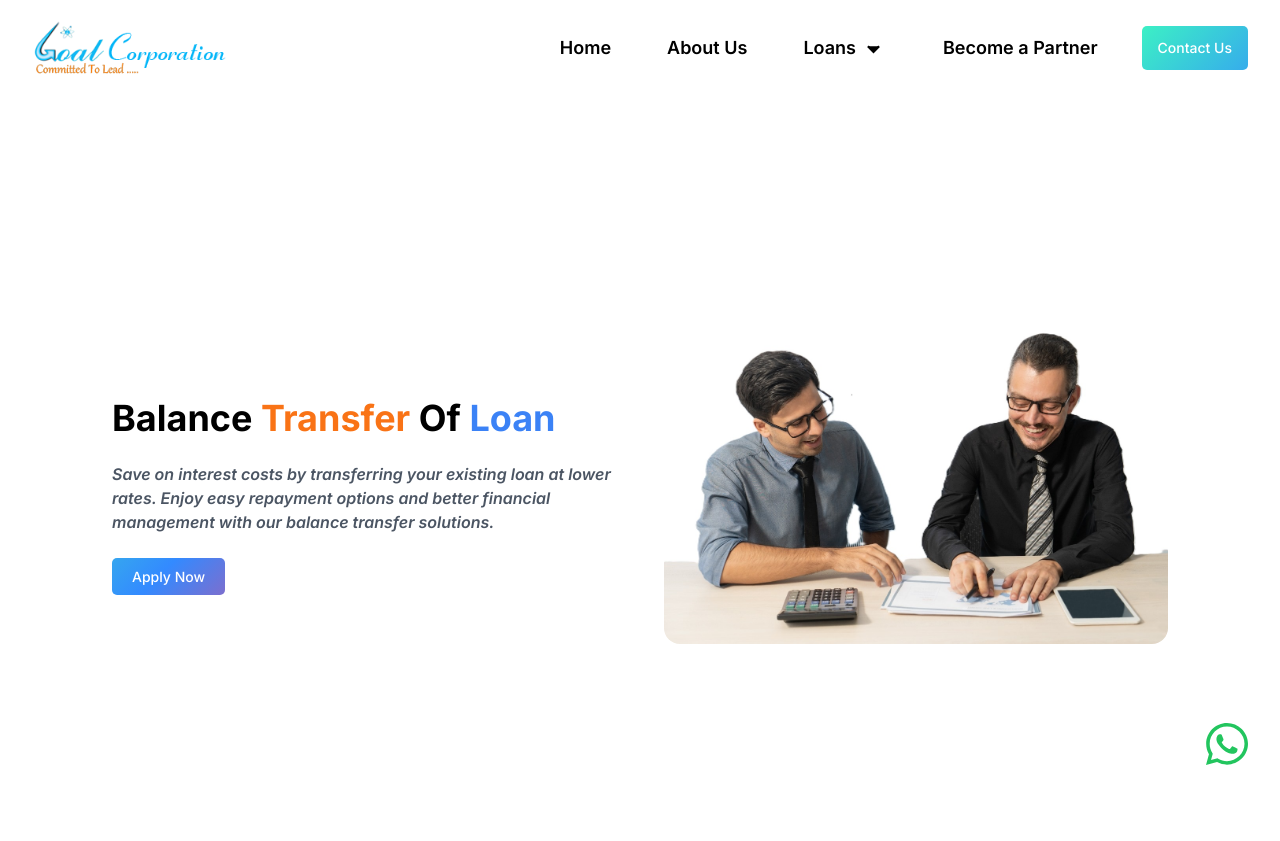
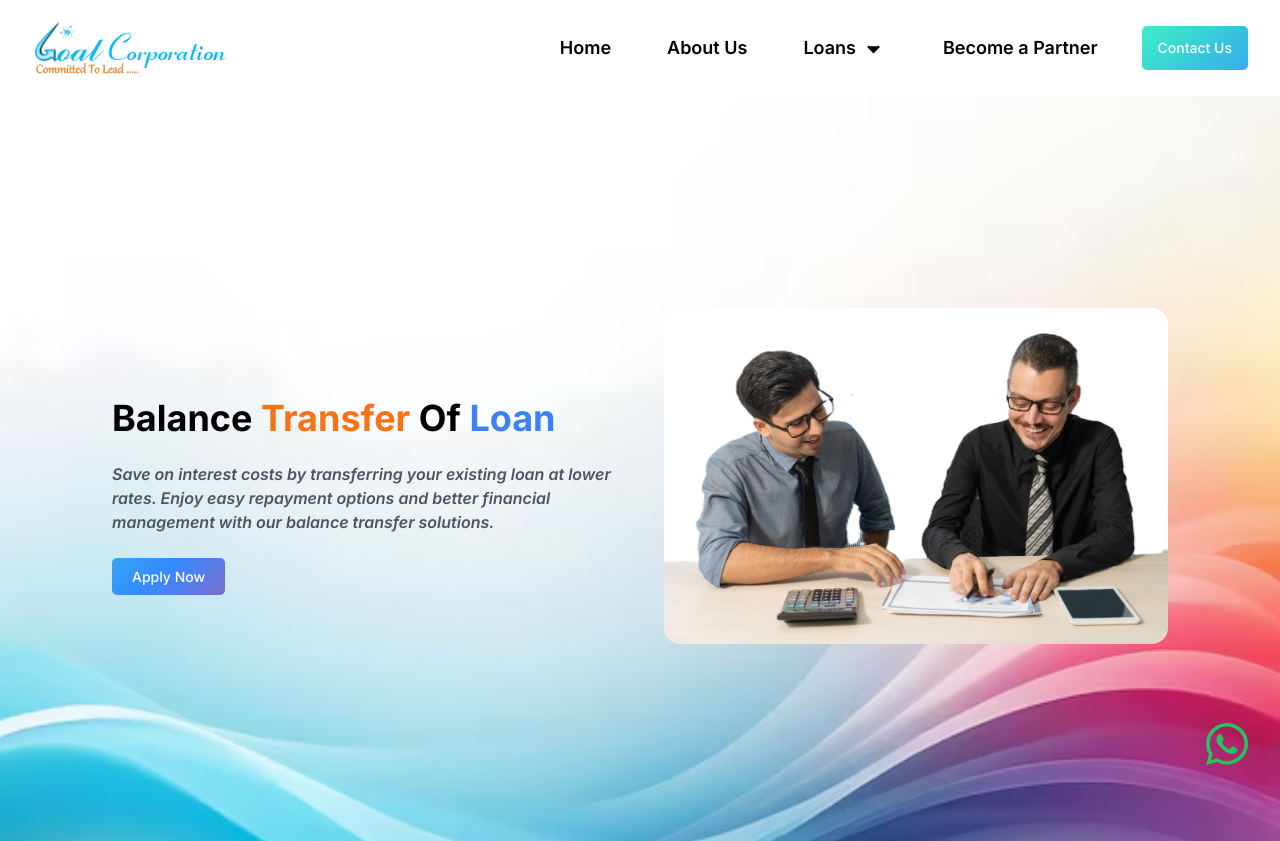
Before and after one commit to harshal150/Goal-Corporation, a React (Create React App) app: page / in a window 1280 px wide. Shown: the top 841 px of the page. Built offline with nearby package versions, Linux system fonts and the light colour scheme.

Commit message:
updated new changes

```diff
--- a/src/components/Header.jsx
+++ b/src/components/Header.jsx
@@ -219,7 +219,9 @@ import msme from "../assets/Header/msme.jpg";
 import two from "../assets/Header/new2.jpg";
 import leaserental from "../assets/Header/lease rental.jpg";
 import debt from "../assets/Header/debtnew.jpg";
-import backgroundImage from "../assets/aaaaaaa/image1.avif"; // Add your background image here
+// import backgroundImage from "../assets/aaaaaaa/image1.avif"; // Add your background image here
+import backgroundImage from '../assets/aaaaaaa/14.avif'
+
 
 const Header = () => {
   const navigate = useNavigate();
@@ -295,12 +297,12 @@ const Header = () => {
   return (
     <div
       className="relative h-[70vh] lg:h-[100vh] md:h-[75vh]   w-full flex flex-col bg-white justify-between lg:flex-row items-center overflow-hidden"
-      // style={{
-      //   backgroundImage: `url(${backgroundImage})`,
-      //   backgroundSize: "cover",
-      //   backgroundPosition: "center",
-      //   backgroundAttachment: "fixed",
-      // }}
+      style={{
+        backgroundImage: `url(${backgroundImage})`,
+        backgroundSize: "cover",
+        backgroundPosition: "center",
+        backgroundAttachment: "fixed",
+      }}
     >
       <div className="relative w-full lg:w-full h-full flex justify-center items-center">
         {carouselData.map((slide, index) => (
--- a/src/components/TestiMonial.jsx
+++ b/src/components/TestiMonial.jsx
@@ -14,6 +14,9 @@ import t2 from "../assets/client_testimonial/test2.jpg"
 import t3 from "../assets/client_testimonial/test3.png"
 import t4 from "../assets/client_testimonial/test4.png"
 import t5 from "../assets/client_testimonial/test5.png"
+
+import backgroundImage from '../assets/aaaaaaa/14.avif'
+
 
 
 
@@ -99,7 +102,13 @@ const Testimonial = () => {
   const { name, position, content, image } = testimonialList[index];
 
   return (
-    <section className="ezy__testimonial17 light py-14 md:py-24 px-6 sm:px-16 bg-white">
+    <section className="ezy__testimonial17 light py-14 md:py-24 px-6 sm:px-16 bg-white "  style={{
+      backgroundImage: `url(${backgroundImage})`,
+      backgroundSize: "cover",
+      backgroundPosition: "center",
+      backgroundAttachment: "fixed",
+      opacity:"50"
+    }}>
   <h1 className="font-bold text-[26px] md:text-[32px] text-center mt-1 mb-5 capitalize text-[#2B8AC1]">
     What Our <span className=" ">Client Says ...</span>
   </h1>
--- a/src/components/about/AboutInfo.jsx
+++ b/src/components/about/AboutInfo.jsx
@@ -57,7 +57,7 @@
 
 
 import React, { useEffect, useState } from "react";
-import team from '../../assets/about/about new.avif';
+import team from '../../assets/team.jpg';
 
 const AboutInfo = () => {
   const [isVisible, setIsVisible] = useState(false);
```
